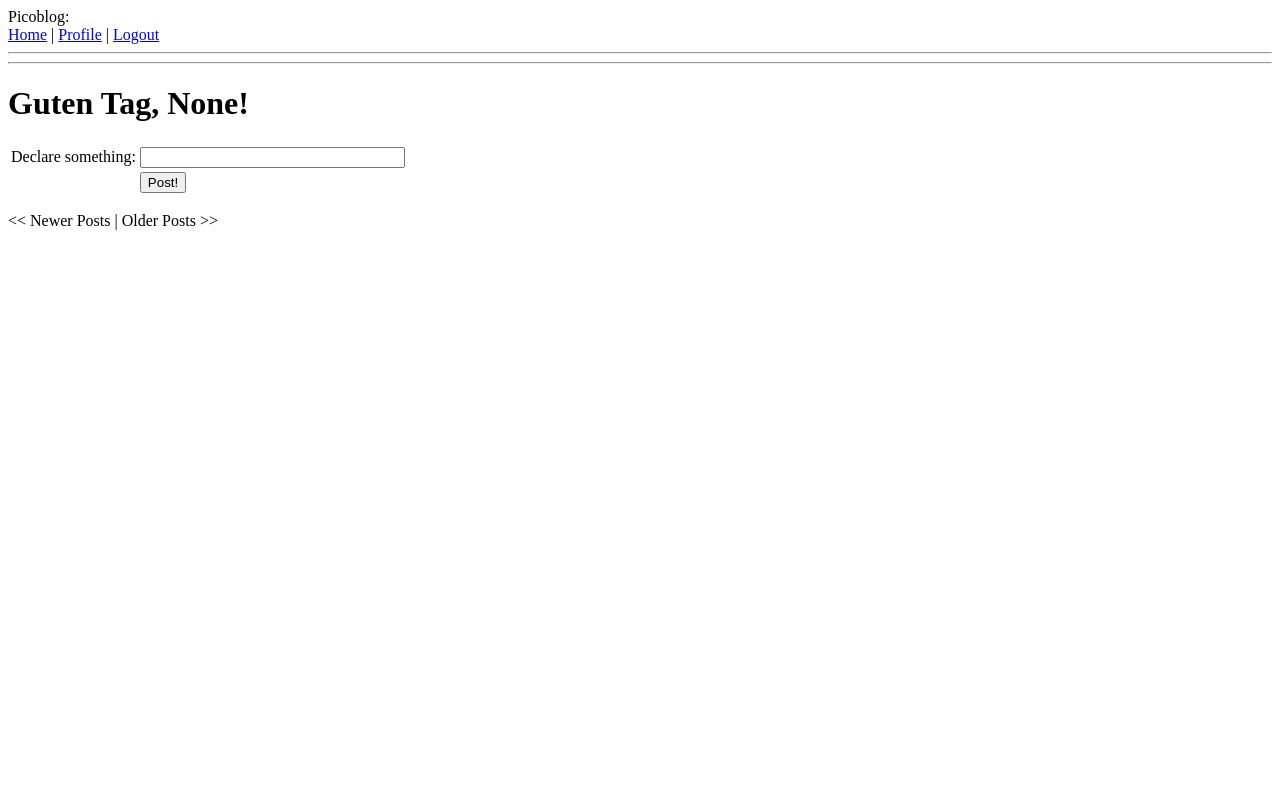
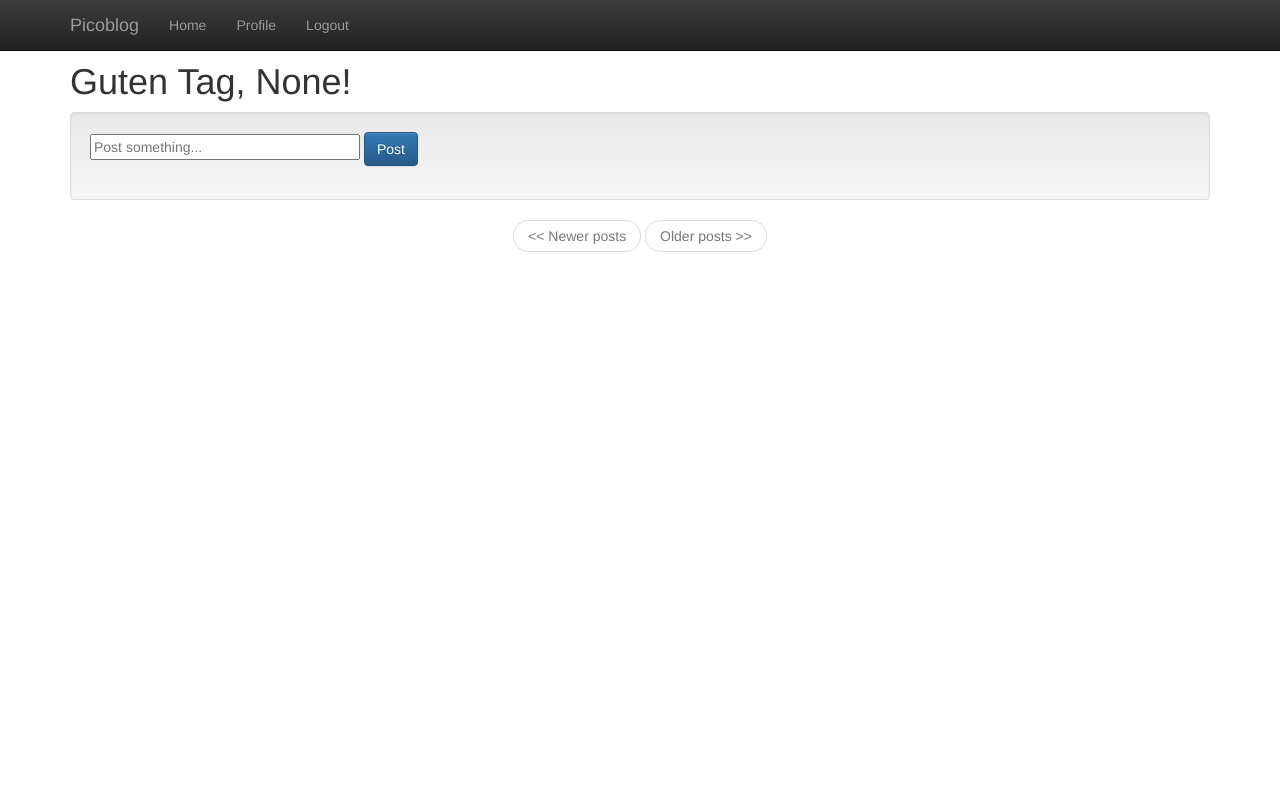
Before and after one commit to samcheck/FlaskMicroblog, a Flask app: page / in a window 1280 px wide. Run offline with Flask 2, Linux system fonts and the light colour scheme; a user stored in the database is signed in; data comes from the database, SQL or seed files in the repository; data that the repository does not hold is empty; parts of the project's set-up code (start-up, migrations or seed data) failed here and were passed over; some libraries are stand-ins or nearby versions.

Commit message:
updating templates with Bootstrap

```diff
--- a/app/templates/base.html
+++ b/app/templates/base.html
@@ -1,30 +1,59 @@
-<html>
+<html lang="en">
     <head>
+        <meta charset="utf-8">
+        <meta http-equiv="X-UA-Compatible" content="IE=edge">
+        <meta name="viewport" content="width=device-width, initial-scale=1">
+        <link rel="icon" href="/static/img/favicon.ico">
+
         {% if title %}
         <title> {{ title }} - picoblog</title>
         {% else %}
         <title>Welcome to picoblog!</title>
         {% endif %}
+        <!-- Bootstrap -->
+        <link href="/static/css/bootstrap.min.css" rel="stylesheet">
+        <link href="/static/css/bootstrap-theme.min.css" rel="stylesheet">
+        <script src="http://code.jquery.com/jquery-latest.js"></script>
+        <script src="/static/js/bootstrap.min.js"></script>
+        <script src="/static/js/moment.min.js"></script>
     </head>
     <body>
-        <div>Picoblog:<br>
-            <a href="{{ url_for('index') }}">Home</a>
-            {% if g.user.is_authenticated %}
-            | <a href="{{ url_for('user', nickname=g.user.nickname) }}">Profile</a>
-            | <a href="{{ url_for('logout') }}">Logout</a>
-            {% endif %}
-        </div>
-        <hr>
+        <!-- Navbar -->
+        <nav class="navbar navbar-inverse navbar-fixed-top">
+            <div class="container">
+                <div class="navbar-header">
+                    <button type="button" class="navbar-toggle collapsed" data-toggle="collapse" data-target="#navbar" aria-expanded="false" aria-controls="navbar">
+                        <span class="sr-only">Toggle Navigation</span>
+                        <span class="icon-bar"></span>
+                        <span class="icon-bar"></span>
+                        <span class="icon-bar"></span>
+                    </button>
+                    <a class="navbar-brand" href="{{ url_for('index') }}">Picoblog</a>
+                </div>
+                <div id="navbar" class="navbar-collapse collapse">
+                    <ul class="nav navbar-nav">
+                        <li><a href="{{ url_for('index') }}">Home</a></li>
+                        {% if g.user.is_authenticated %}
+                        <li><a href="{{ url_for('user', nickname=g.user.nickname) }}">Profile</a></li>
+                        <li><a href="{{ url_for('logout') }}">Logout</a></li>
+                        {% endif %}
+                    </ul>
+                </div>
+            </div>
+        </nav>
+        <div class="container">
+            <hr>
+            <hr>
         {% with messages = get_flashed_messages() %}
             {% if messages %}
                 <ul>
                 {% for message in messages %}
-                    <li>{{ message }}</li>
+                    <div class="alert alert-info" role="alert">{{ message }}</div>
                 {% endfor %}
                 </ul>
             {% endif %}
         {% endwith %}
-        <hr>
         {% block content %}{% endblock %}
+        </div>
     </body>
 </html>
--- a/app/templates/edit.html
+++ b/app/templates/edit.html
@@ -11,7 +11,7 @@
                 <td>
                     {{ form.nickname(size=24) }}
                     {% for error in form.errors.nickname %}
-                    <br><span style="color: red;">[{{ error }}]</span>
+                    <br><div class="alert alert-warning" role="alert">{{ error }}</span>
                     {% endfor %}
                 </td>
             </tr>
@@ -21,7 +21,7 @@
             </tr>
             <tr>
                 <td></td>
-                <td><input type="submit" value="Save Changes"></td>
+                <td><input type="submit" class="btn btn-primary" value="Save Changes"></td>
             </tr>
         </table>
     </form>
--- a/app/templates/index.html
+++ b/app/templates/index.html
@@ -3,33 +3,26 @@
 
 {% block content %}
     <h1>Guten Tag, {{ g.user.nickname }}!</h1>
+    <div class="well">
         <form action="" method="post" name="post">
         {{ form.hidden_tag() }}
-        <table>
-            <tr>
-                <td>Declare something:</td>
-                <td>{{ form.post(size=30, maxlength=140) }}</td>
-                <td>
+        {{ form.post(placeholder='Post something...', size=30, maxlength=140) }}
+        <button type="submit" class="btn btn-primary">Post</button>
         {% for error in form.post.errors %}
-                    <span style="color: red;">[{{ error }}]</span><br>
+            <div class="alert alert-warning" role="alert">{{ error }}</div>
         {% endfor %}
-                </td>
-            </tr>
-            <tr>
-                <td></td>
-                <td><input type="submit" value="Post!"></td>
-                <td></td>
-            </tr>
-        </table>
         </form>
+    </div>
     <!-- posts in a Paginate object -->
     {% for post in posts.items %}
         {% include 'post.html' %}
     {% endfor %}
+        <ul class="pager">
             {% if posts.has_prev %}
-        <a href="{{ url_for('index', page=posts.prev_num) }}">&lt;&lt; Newer posts</a>
-    {% else %}&lt;&lt; Newer Posts{% endif %} |
+                <li><a href="{{ url_for('index', page=posts.prev_num) }}">&lt;&lt; Newer posts</a></li>
+            {% else %}<li class="disabled"><a href="#">&lt;&lt; Newer posts</a></li>{% endif %}
             {% if posts.has_next %}
-        <a href="{{ url_for('index', page=posts.next_num) }}">Older posts &gt;&gt;</a>
-    {% else %}Older Posts &gt;&gt;{% endif %}
+                <li><a href="{{ url_for('index', page=posts.next_num) }}">Older posts &gt;&gt;</a></li>
+            {% else %}<li class="disabled"><a href="#">Older posts &gt;&gt;</a></li>{% endif %}
+        </ul>
 {% endblock %}
--- a/app/templates/login.html
+++ b/app/templates/login.html
@@ -22,7 +22,7 @@
             Please enter your OpenID:<br>
             {{ form.openid(size=80) }}<br>
             {% for error in form.openid.errors %}
-                <span style="color: red;">[{{ error }}]</span>
+                <div class="alert alert-warning" role="alert">{{ error }}</div>
             {% endfor %}<br>
             |{% for pr in providers %}
             <a href="javascript:set_openid('{{ pr.url }}', '{{ pr.name }}');">{{ pr.name }}</a>|
```
Also changed, not shown: app/templates/post.html (+9 -6 lines), app/templates/user.html (+11 -9 lines). Lines whose indentation alone changed are shown as unchanged.
